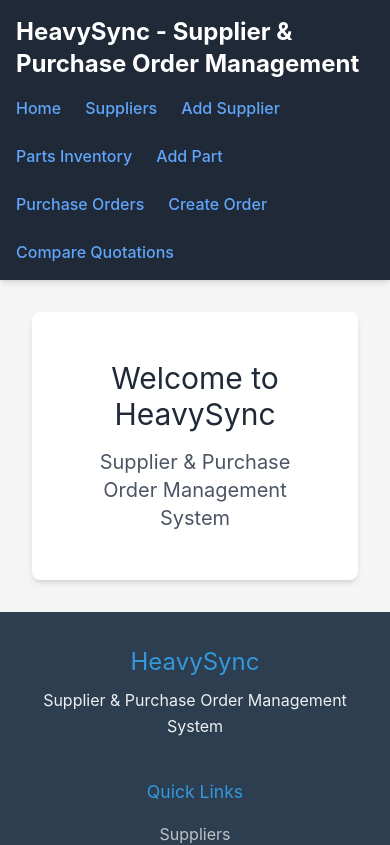
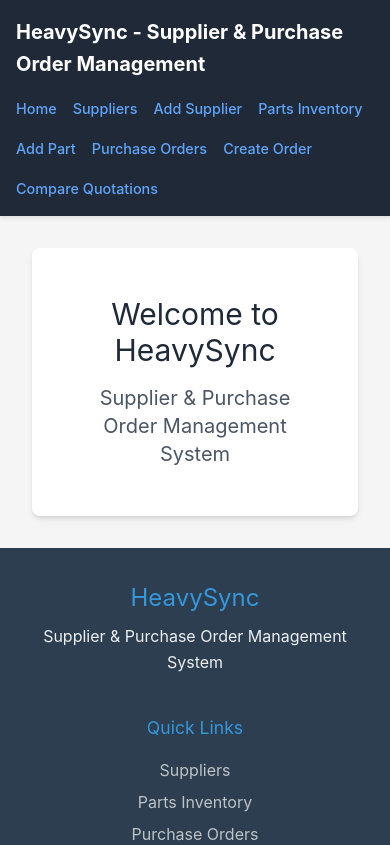
Before and after one commit to Hasintha01/HeavySync, a React (Create React App) app in the folder frontend/: page / in a window 390 px wide. Shown: the top 845 px of the page. Built offline with nearby package versions, Linux system fonts and the light colour scheme; the HTML template or start-up script is replaced by a standard one.

Commit message:
feat: implement Header component with navigation and styling

```diff
--- a/frontend/src/App.js
+++ b/frontend/src/App.js
@@ -1,8 +1,9 @@
 import React from 'react';
-import { BrowserRouter as Router, Routes, Route, Link } from 'react-router-dom';
+import { BrowserRouter as Router, Routes, Route } from 'react-router-dom';
 import './App.css';
 
 // Import components
+import Header from './components/Header';
 import Footer from './components/Footer';
 
 // Import pages
@@ -19,21 +20,7 @@ function App() {
   return (
     <Router>
       <div className="App">
-        <header className="App-header">
-          <nav>
-            <h1>HeavySync - Supplier & Purchase Order Management</h1>
-            <ul className="nav-menu">
-              <li><Link to="/">Home</Link></li>
-              <li><Link to="/suppliers">Suppliers</Link></li>
-              <li><Link to="/suppliers/new">Add Supplier</Link></li>
-              <li><Link to="/parts">Parts Inventory</Link></li>
-              <li><Link to="/parts/new">Add Part</Link></li>
-              <li><Link to="/purchase-orders">Purchase Orders</Link></li>
-              <li><Link to="/purchase-orders/new">Create Order</Link></li>
-              <li><Link to="/quotations">Compare Quotations</Link></li>
-            </ul>
-          </nav>
-        </header>
+        <Header />
 
         <main className="App-main">
           <Routes>
--- /dev/null
+++ b/frontend/src/components/Header.css
@@ -0,0 +1,52 @@
+/* Header Styles */
+.App-header {
+  background-color: #1f2937;
+  color: white;
+  padding: 1rem;
+  box-shadow: 0 2px 4px rgba(0, 0, 0, 0.1);
+}
+
+.App-header h1 {
+  margin: 0 0 1rem 0;
+  font-size: 1.5rem;
+  font-weight: bold;
+}
+
+.nav-menu {
+  list-style: none;
+  padding: 0;
+  margin: 0;
+  display: flex;
+  gap: 1.5rem;
+  flex-wrap: wrap;
+}
+
+.nav-menu li {
+  margin: 0;
+}
+
+.nav-menu a {
+  color: #60a5fa;
+  text-decoration: none;
+  font-weight: 500;
+  transition: color 0.3s ease;
+}
+
+.nav-menu a:hover {
+  color: #93c5fd;
+}
+
+/* Responsive design */
+@media (max-width: 768px) {
+  .App-header h1 {
+    font-size: 1.25rem;
+  }
+
+  .nav-menu {
+    gap: 1rem;
+  }
+
+  .nav-menu a {
+    font-size: 0.9rem;
+  }
+}
--- /dev/null
+++ b/frontend/src/components/Header.jsx
@@ -0,0 +1,25 @@
+import React from 'react';
+import { Link } from 'react-router-dom';
+import './Header.css';
+
+const Header = () => {
+  return (
+    <header className="App-header">
+      <nav>
+        <h1>HeavySync - Supplier & Purchase Order Management</h1>
+        <ul className="nav-menu">
+          <li><Link to="/">Home</Link></li>
+          <li><Link to="/suppliers">Suppliers</Link></li>
+          <li><Link to="/suppliers/new">Add Supplier</Link></li>
+          <li><Link to="/parts">Parts Inventory</Link></li>
+          <li><Link to="/parts/new">Add Part</Link></li>
+          <li><Link to="/purchase-orders">Purchase Orders</Link></li>
+          <li><Link to="/purchase-orders/new">Create Order</Link></li>
+          <li><Link to="/quotations">Compare Quotations</Link></li>
+        </ul>
+      </nav>
+    </header>
+  );
+};
+
+export default Header;
```
